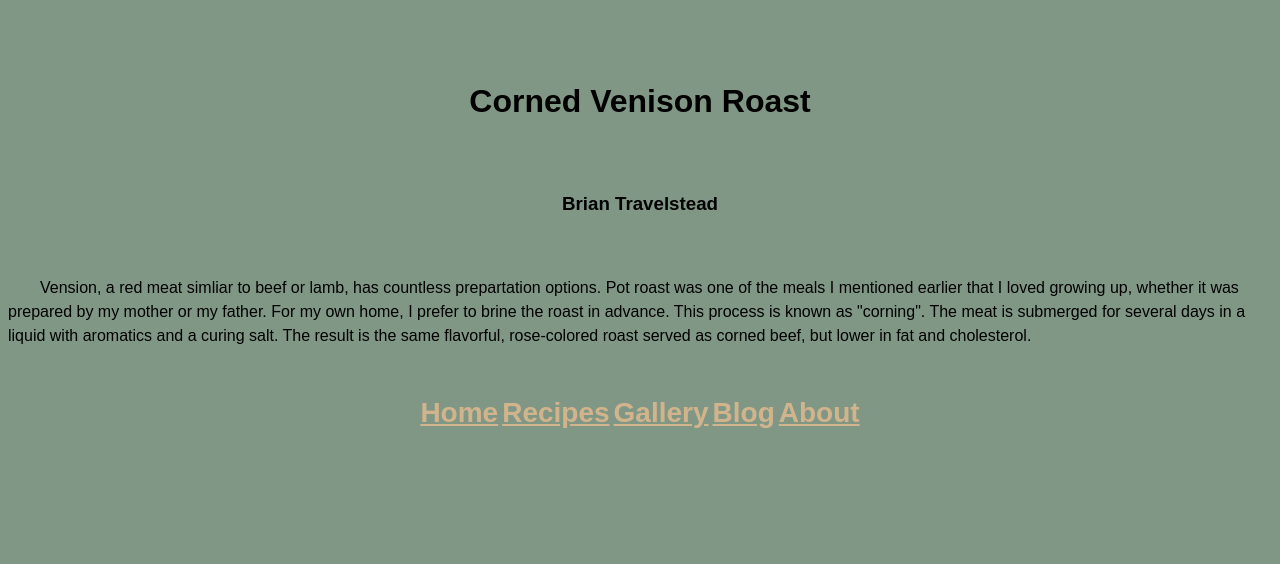
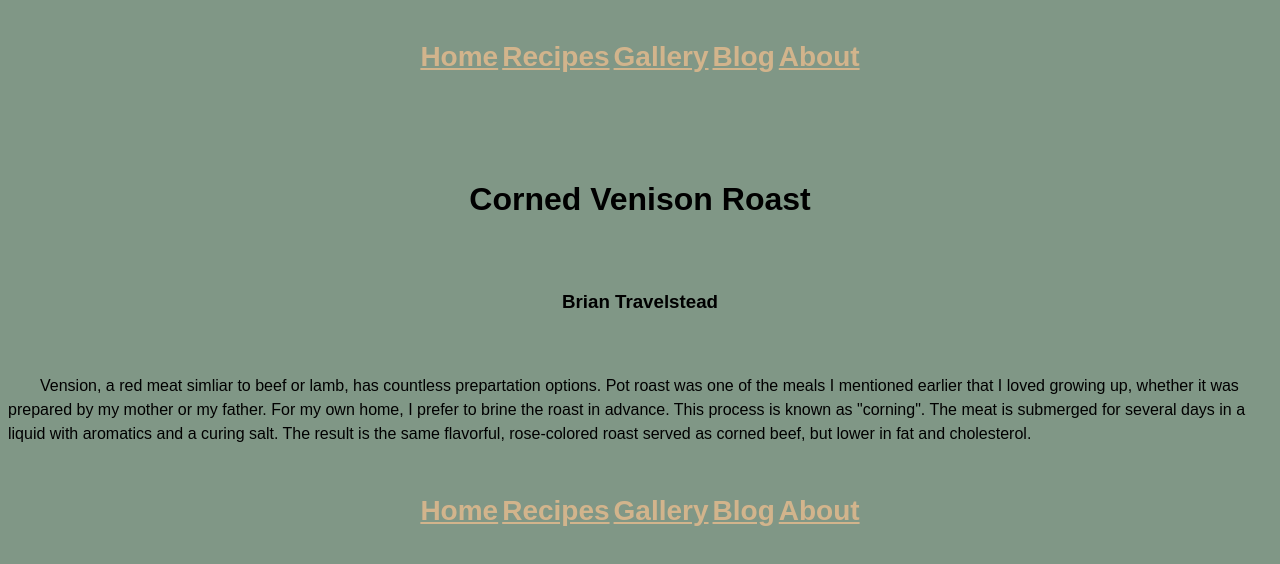
Before and after one commit to Btravelstead13/_153_project, a plain HTML site: page cornedvenison.html in a window 1280 px wide. Drawn offline with Linux system fonts and the light colour scheme.

Commit message:
upper nav test

```diff
--- a/cornedvenison.html
+++ b/cornedvenison.html
@@ -8,6 +8,15 @@
     </head>
     <body>
         <header>
+            <nav>
+            <table>
+                <th><a href="index.html">Home</a></th>
+                <th><a href="cornedvenison.html">Recipes</a></th>
+                <th><a href="photos.html">Gallery</a></th>
+                <th><a href="blog.html">Blog</a></th>
+                <th><a href="about.html">About</a></th>
+            </table>
+        </nav>
             <br>
             <br>
 
@@ -18,7 +27,7 @@
         </header>
 
         <p>Vension, a red meat simliar to beef or lamb, has countless prepartation options. Pot roast was one of the meals I mentioned earlier that I loved growing up, whether it was prepared by my mother or my father. For my own home, I prefer to brine the roast in advance. This process is known as "corning". The meat is submerged for several days in a liquid with aromatics and a curing salt. The result is the same flavorful, rose-colored roast served as corned beef, but lower in fat and cholesterol.</p>
-<nav>
+        <nav>
             <table>
                 <th><a href="index.html">Home</a></th>
                 <th><a href="cornedvenison.html">Recipes</a></th>
```
